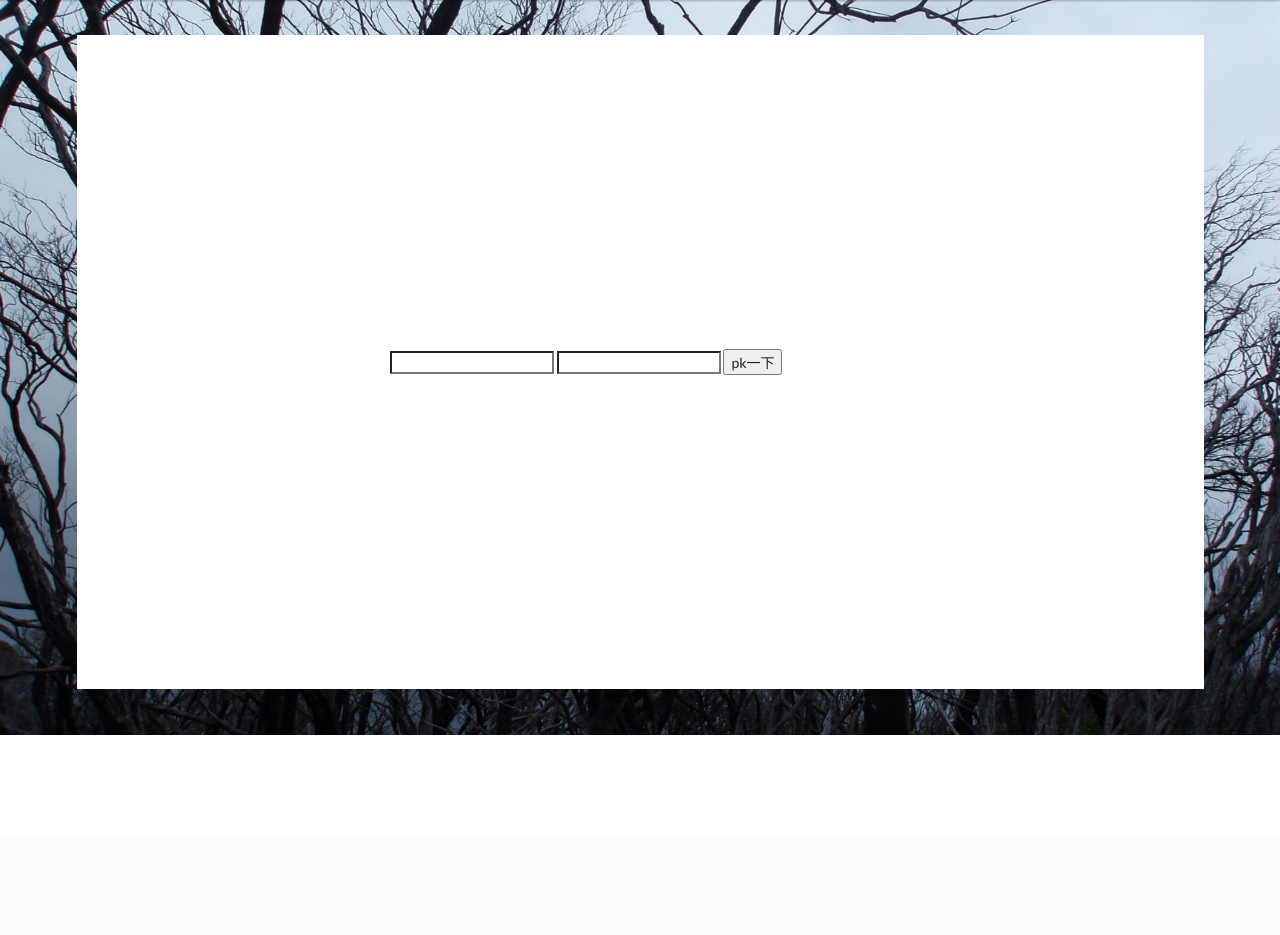
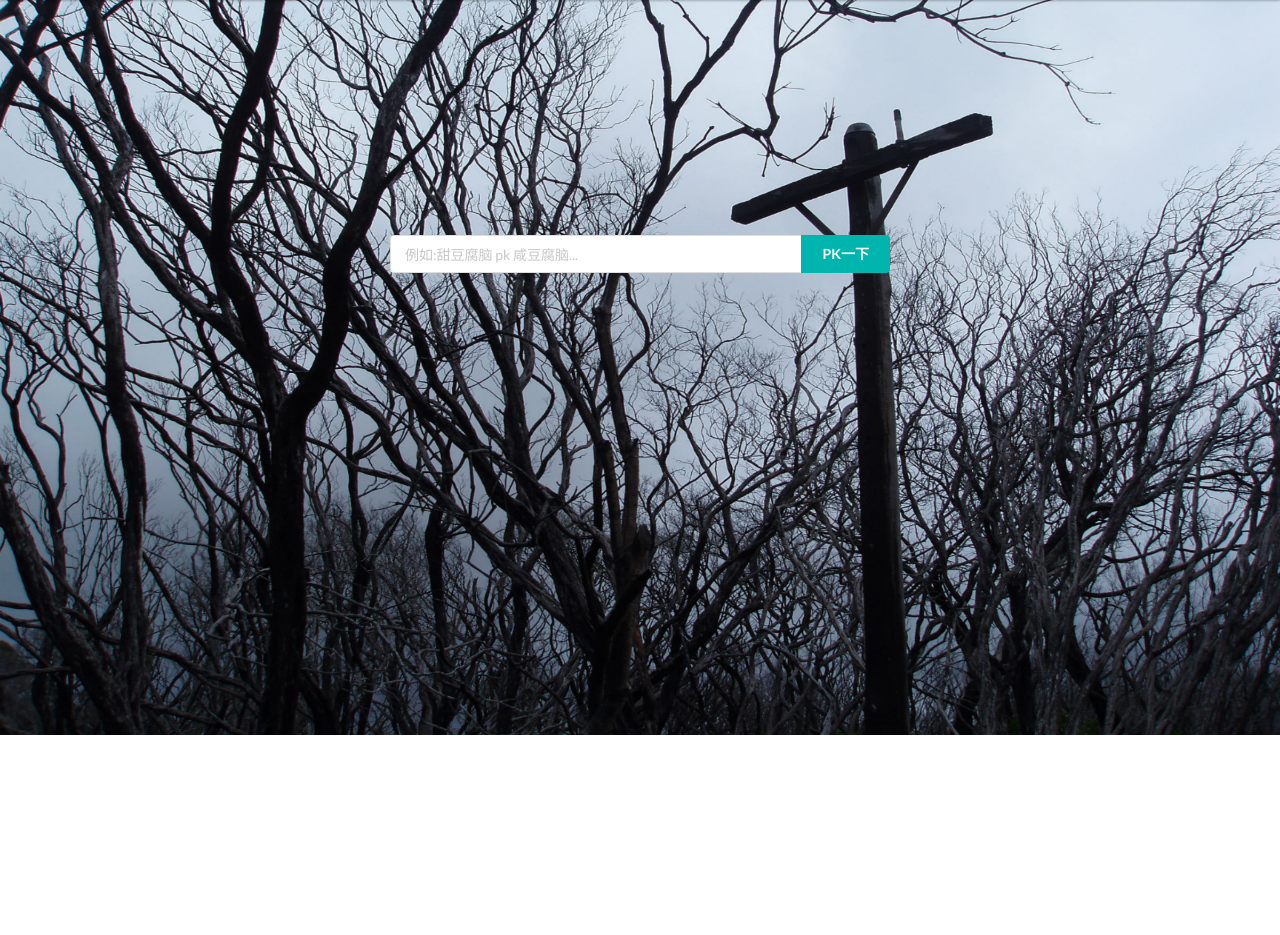
Before and after one commit to FlyingDuck/flask-rookie, a Flask app: page / in a window 1280 px wide. Shown: the part 65-1000 px from the top of the page. Before the commit the page ends 800 px from the top, so only its background shows below. Run offline with Flask 2, Linux system fonts and the light colour scheme; some libraries are stand-ins or nearby versions.

Commit message:
Change: 修改首页

```diff
--- a/demoWeb/app/main/views.py
+++ b/demoWeb/app/main/views.py
@@ -10,9 +10,9 @@ from . import main
 
 @main.route('/')
 def index():
-    pk_form = PkForm()
     lg_form = LoginForm()
-    return render_template("index.html", form=pk_form, lg_form=lg_form)
+    return render_template('index.html', lg_form=lg_form, title=u'首页')
+
 
 @main.route('/pk', methods=['POST', 'GET'])
 def pk():
--- a/demoWeb/app/templates/base.html
+++ b/demoWeb/app/templates/base.html
@@ -2,22 +2,45 @@
 <html lang="en">
 <head>
     <meta charset="UTF-8">
+    <meta name="description" content="提供比较搜索服务。通过pkyx，你可以清晰地查看物品的属性，或者通过比较更好地作出选择，更重要的是，你可以创建知识词条，方便自己和他人的使用，快向世界分享你的知识吧!" />
+    <meta name="keywords" content="pkyx,pk一下,比较,compare,comparison,wiki"/>
+    <meta name ="viewport" content ="width=device-width, initial-scale=1, maximum-scale=1, minimum-scale=1, user-scalable=no">
+    <!--<link href="http://cdn.bootcss.com/semantic-ui/2.1.6/semantic.min.css" rel="stylesheet">-->
     <link rel="stylesheet" href="{{ url_for('static', filename='style.css') }}"/>
     <link rel="stylesheet" href="{{ url_for('static', filename='components/semantic/dist/semantic.min.css') }}"/>
+    <link rel="shortcut icon" href="{{ url_for('static', filename='favicon.ico') }}">
     {% block head %}
     {% endblock %}
 </head>
 <body>
 {% block content %}
 {% endblock %}
+<div class="ui page dimmer">
+  <div class="content">
+    <div class="center">
+      <img class="ui image centered" src="http://7sbqim.com1.z0.glb.clouddn.com/pkyxlogo.png" alt="pkyx logo">
+      <br>
+        <p>pkyx是基于Flask开发的一个比较维基网站，中文译名为「PK一下」，灵感来自于VSChart。</p>
+        <p>通过pkyx，你可以清晰地查看物品的属性，或者通过比较更好地作出选择，更重要的是，你可以创建知识词条，方便自己和他人的使用，快向世界分享你的知识吧!</p>
+        <span>源码: <a style="color:#00b5ad;" href="https://github.com/tonnie17/pkyx">https://github.com/tonnie17/pkyx</a></span>
+    </div>
+  </div>
+</div>
 </body>
-
 <script src="{{ url_for('static', filename='components/jquery/dist/jquery.min.js')}}"></script>
 <script src="{{ url_for('static', filename='components/semantic/dist/semantic.min.js') }}"></script>
-<!--<script src="{{ url_for('static', filename='components/semantic/dist/semantic.js') }}"></script>-->
-<!--<script src="{{ url_for('static', filename='components/jquery/dist/jquery.js')}}"></script>-->
-
+<script>
+    $(function(){
+        $('.message .close').on('click', function() {
+            $(this)
+              .closest('.message')
+              .transition('fade');
+          });
+        $('#what').on('click', function(){
+          $('.dimmer').dimmer('show');
+        });
+    });
+</script>
 {% block js %}
 {% endblock %}
-
 </html>
--- a/demoWeb/app/templates/index.html
+++ b/demoWeb/app/templates/index.html
@@ -1,57 +1,52 @@
-{% extends 'base.html' %}
+{% extends "base.html" %}
 {% block head %}
 {{ super() }}
-<title>首页</title>
-
+<title>{{title|with_site}}</title>
 <style>
     body {
         background: url(/static/img/bg.jpg) no-repeat;
         background-size: 100% 100%;
         overflow:hidden;
     }
+
     #pk {
         position:relative;
         max-width: 700px;
         margin: 200px auto;
         padding: 100px;
     }
+
 </style>
 {% endblock %}
-
-
 {% block content %}
 {% include 'comp/header.html' %}
 {% include 'comp/login.html' %}
-
-<div class="ui container" id="container">
-    {% with messages = get_flashed_messages(with_categories=ture) %}
+{% with messages = get_flashed_messages(with_categories=True) %}
     {% if messages %}
-            {% for message in messages %}
-                <li>{{message}}</li>
+      {% for category, message in messages %}
+          <div class="ui {{category}} message msg-fixed-top" id="tip">
+            <i class="close icon"></i>
+            <div class="header">{{ message }}</div>
+          </div>
       {% endfor %}
     {% endif %}
 {% endwith %}
-
 <div id="pk">
-        <form action="{{url_for('.pk')}}" method="post" id="pk_form">
-            {{form.csrf_token}}
-            {{form.pk1()}}
-            {{form.pk2()}}
-            {{form.submit()}}
+    <form class="ui form" action="{{ url_for('.pk') }}" method="post" id="pk_form">
+        <div class="ui fluid action input">
+          <input name="pk" type="text" placeholder="例如:甜豆腐脑 pk 咸豆腐脑...">
+          <button class="ui teal button" type="submit">PK一下</button>
+        </div>
     </form>
 </div>
 
-</div>
-
 {% endblock %}
-
 {% block js %}
 <script src="{{ url_for('static', filename='js/login.js') }}"></script>
 <script>
     $(function(){
         $('#login').login();
+
     });
 </script>
-
-
 {% endblock %}
```
Lines whose indentation alone changed are shown as unchanged.
